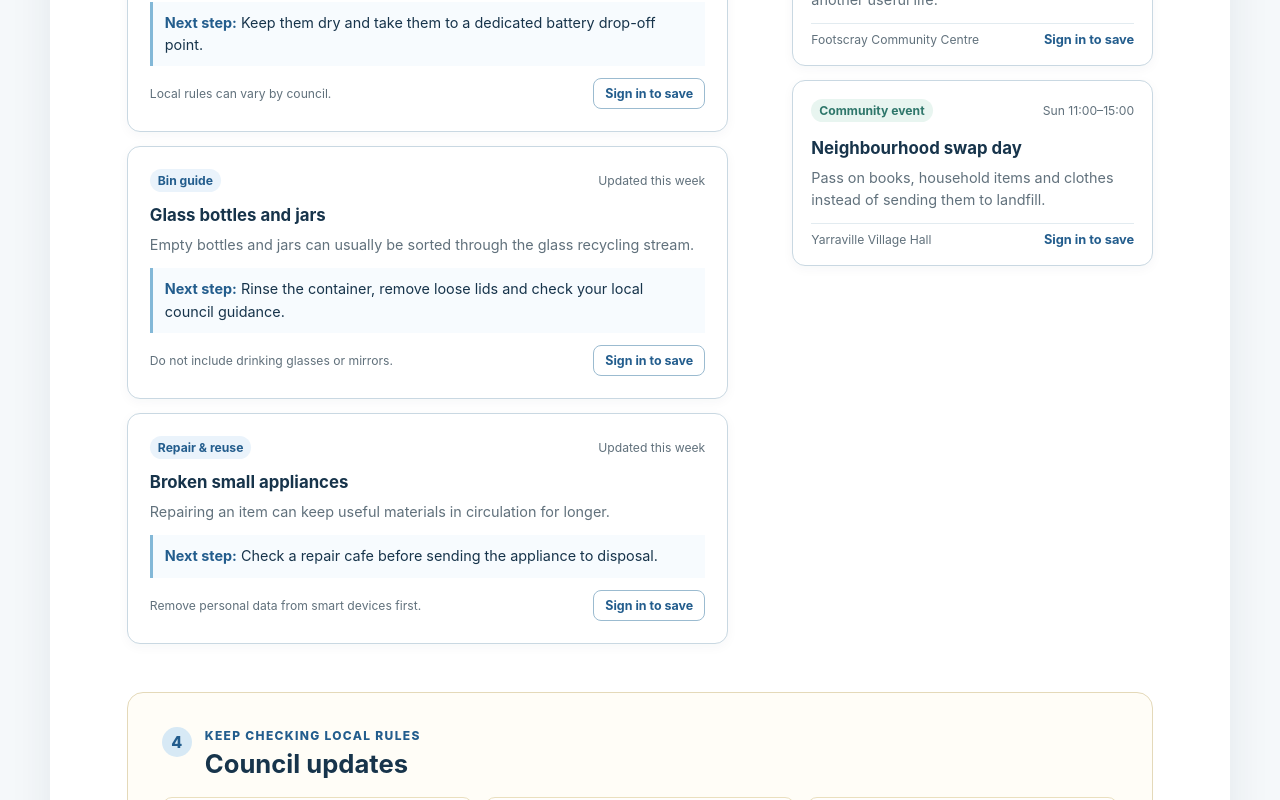
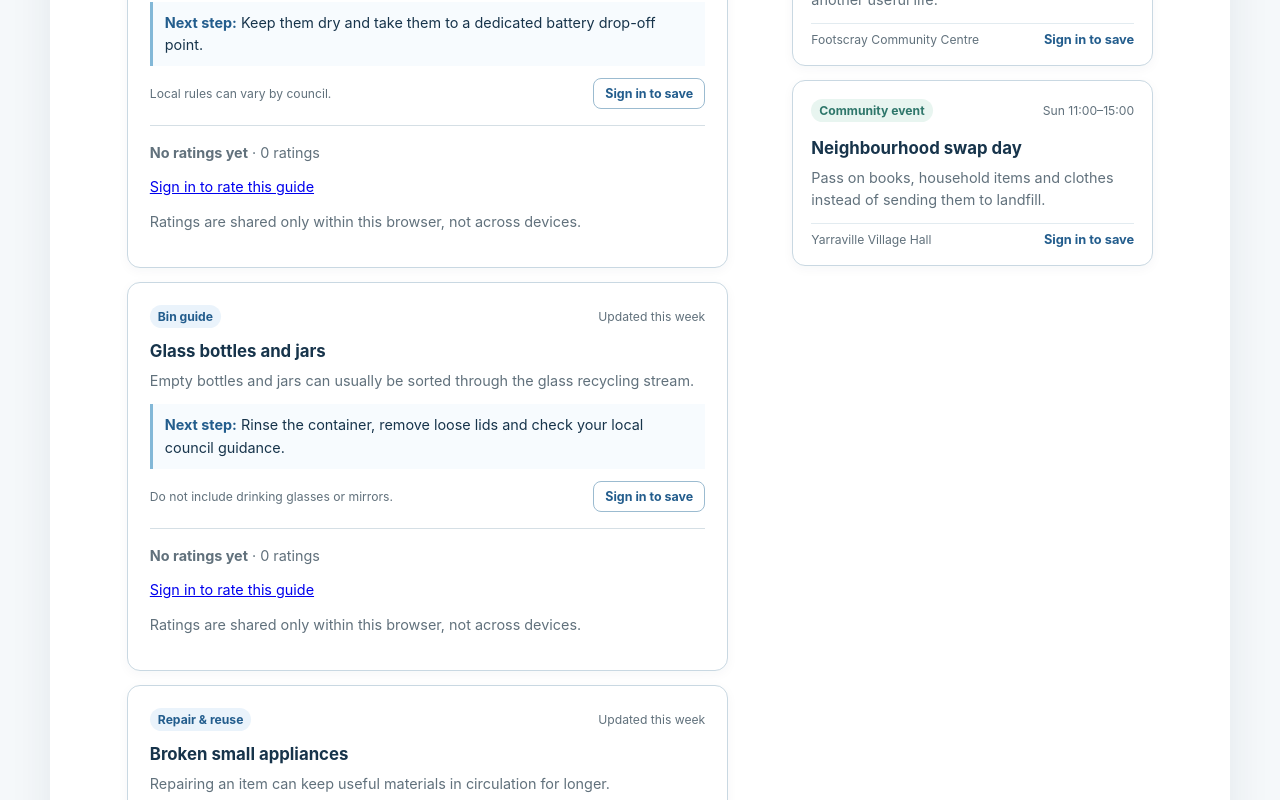
Before and after one commit to rcpsdockn-2/FIT5032A1, a Vue app: page / in a window 1280 px wide. Shown: the part 860-1660 px from the top of the page. Built offline with nearby package versions, Linux system fonts and the light colour scheme.

Commit message:
Add guide ratings and average scores

```diff
--- a/src/App.vue
+++ b/src/App.vue
@@ -2,6 +2,7 @@
 import { computed, onMounted, onUnmounted, ref } from 'vue'
 import AccountPanel from './components/AccountPanel.vue'
 import AdminPanel from './components/AdminPanel.vue'
+import GuideRating from './components/GuideRating.vue'
 import { getCurrentUser, canAccessPage } from './services/auth.js'
 import { getSavedItems, toggleSavedItem } from './services/savedItems.js'
 import {
@@ -305,6 +306,7 @@ onUnmounted(() => {
                       {{ !currentUser ? 'Sign in to save' : isGuideSaved(guide.id) ? 'Saved' : 'Save guide' }}
                     </button>
                   </div>
+                  <GuideRating :guide-id="guide.id" :current-user="currentUser" />
                 </div>
               </article>
 
--- a/src/components/AccountPanel.vue
+++ b/src/components/AccountPanel.vue
@@ -67,6 +67,8 @@ function logout() {
       <p class="account-note">Local demo accounts work only in this browser. Use a test email and a password you do not use elsewhere.</p>
 
       <div v-if="currentUser" class="account-details">
+        <!-- Vue escapes user text here; never render account input with v-html.
+             https://vuejs.org/guide/best-practices/security.html -->
         <h2>Welcome, {{ currentUser.name }}</h2>
         <p>{{ currentUser.email }}</p>
         <p>Role: {{ currentUser.role === 'admin' ? 'Admin' : 'Member' }}</p>
--- /dev/null
+++ b/src/components/GuideRating.vue
@@ -0,0 +1,67 @@
+<script setup>
+import { onMounted, onUnmounted, ref, watch } from 'vue'
+import { getGuideRating, rateGuide } from '../services/ratings.js'
+
+const props = defineProps({ guideId: String, currentUser: Object })
+const summary = ref(null)
+const score = ref('')
+const message = ref('')
+const error = ref('')
+
+function refresh() {
+  message.value = ''
+  error.value = ''
+  summary.value = null
+  score.value = ''
+  try {
+    summary.value = getGuideRating(props.guideId, props.currentUser?.id)
+    score.value = summary.value.ownScore
+  } catch (issue) {
+    error.value = issue.message
+  }
+}
+
+function submit() {
+  message.value = ''
+  error.value = ''
+  try {
+    rateGuide(props.guideId, Number(score.value))
+    refresh()
+    if (!error.value) message.value = 'Your rating has been saved.'
+  } catch (issue) {
+    error.value = issue.message
+  }
+}
+
+watch(() => props.currentUser?.id, refresh)
+onMounted(() => {
+  refresh()
+  window.addEventListener('storage', refresh)
+})
+onUnmounted(() => window.removeEventListener('storage', refresh))
+</script>
+
+<template>
+  <section class="guide-rating" :aria-label="`Rating for ${guideId}`">
+    <p v-if="summary" aria-live="polite">
+      <strong>{{ summary.count ? `${summary.average} / 5` : 'No ratings yet' }}</strong>
+      · {{ summary.count }} rating{{ summary.count === 1 ? '' : 's' }}
+    </p>
+    <form v-if="currentUser" novalidate @submit.prevent="submit">
+      <label :for="`rating-${guideId}`">Your rating (1–5)</label>
+      <div class="rating-controls">
+        <select :id="`rating-${guideId}`" v-model="score" :aria-invalid="Boolean(error)"
+          :aria-describedby="error ? `rating-error-${guideId}` : undefined">
+          <option value="">Select a score</option>
+          <option v-for="value in 5" :key="value" :value="value">{{ value }}</option>
+        </select>
+        <button class="secondary-button" type="submit">{{ summary?.ownScore ? 'Update rating' : 'Submit rating' }}</button>
+      </div>
+      <p class="card-note">One rating per account. You can change it later.</p>
+    </form>
+    <p v-else><a href="#/account">Sign in to rate this guide</a></p>
+    <p v-if="error" :id="`rating-error-${guideId}`" class="form-message form-message--error" role="alert">{{ error }}</p>
+    <p v-if="message" class="form-message" role="status">{{ message }}</p>
+    <p class="card-note">Ratings are shared only within this browser, not across devices.</p>
+  </section>
+</template>
--- a/src/services/auth.js
+++ b/src/services/auth.js
@@ -114,7 +114,7 @@ export function canAccessPage(page, user) {
 
 export function requireUser() {
   const user = getCurrentUser()
-  if (!user) throw new Error('Please sign in to use your saved items.')
+  if (!user) throw new Error('Please sign in to use this feature.')
   return user
 }
 
--- /dev/null
+++ b/src/services/ratings.js
@@ -0,0 +1,50 @@
+import { requireUser } from './auth.js'
+import { recyclingGuides } from '../data/cycleWiseData.js'
+
+const ratingsKey = 'cyclewise-ratings'
+
+// Validate storage before using it. This is still a local demo, not trusted server data.
+
+function readRatings() {
+  try {
+    const ratings = JSON.parse(localStorage.getItem(ratingsKey) || '[]')
+    if (!Array.isArray(ratings) || !ratings.every((rating) =>
+      rating && typeof rating.userId === 'string' &&
+      recyclingGuides.some((guide) => guide.id === rating.guideId) &&
+      Number.isInteger(rating.score) && rating.score >= 1 && rating.score <= 5)) {
+      throw new Error('Invalid ratings')
+    }
+    const pairs = ratings.map((rating) => JSON.stringify([rating.userId, rating.guideId]))
+    if (new Set(pairs).size !== pairs.length) throw new Error('Duplicate ratings')
+    return ratings
+  } catch {
+    throw new Error('Cannot read local ratings. Check browser storage and rating data.')
+  }
+}
+
+export function getGuideRating(guideId, userId) {
+  const ratings = readRatings().filter((rating) => rating.guideId === guideId)
+  const total = ratings.reduce((sum, rating) => sum + rating.score, 0)
+  return {
+    count: ratings.length,
+    average: ratings.length ? (total / ratings.length).toFixed(1) : null,
+    ownScore: ratings.find((rating) => rating.userId === userId)?.score || '',
+  }
+}
+
+export function rateGuide(guideId, score) {
+  const user = requireUser()
+  if (!recyclingGuides.some((guide) => guide.id === guideId)) throw new Error('Guide not found.')
+  if (!Number.isInteger(score) || score < 1 || score > 5) {
+    throw new Error('Please select a whole number from 1 to 5.')
+  }
+  const ratings = readRatings()
+  const existing = ratings.find((rating) => rating.userId === user.id && rating.guideId === guideId)
+  if (existing) existing.score = score
+  else ratings.push({ userId: user.id, guideId, score })
+  try {
+    localStorage.setItem(ratingsKey, JSON.stringify(ratings))
+  } catch {
+    throw new Error('Could not save your rating. Check browser storage and try again.')
+  }
+}
--- a/src/style.css
+++ b/src/style.css
@@ -711,3 +711,24 @@ button:disabled {
     padding: 18px 20px;
   }
 }
+.guide-rating {
+  margin-top: 1rem;
+  padding-top: 1rem;
+  border-top: 1px solid #d5dfe5;
+}
+
+.rating-controls {
+  display: flex;
+  flex-wrap: wrap;
+  gap: .75rem;
+  margin: .5rem 0;
+}
+
+.rating-controls select {
+  padding: .65rem;
+  border: 1px solid #70818d;
+  border-radius: .4rem;
+  background: white;
+  color: #173346;
+  font: inherit;
+}
```
Also changed, not shown: 1 other file (tests, documents, lock files or other folders).
